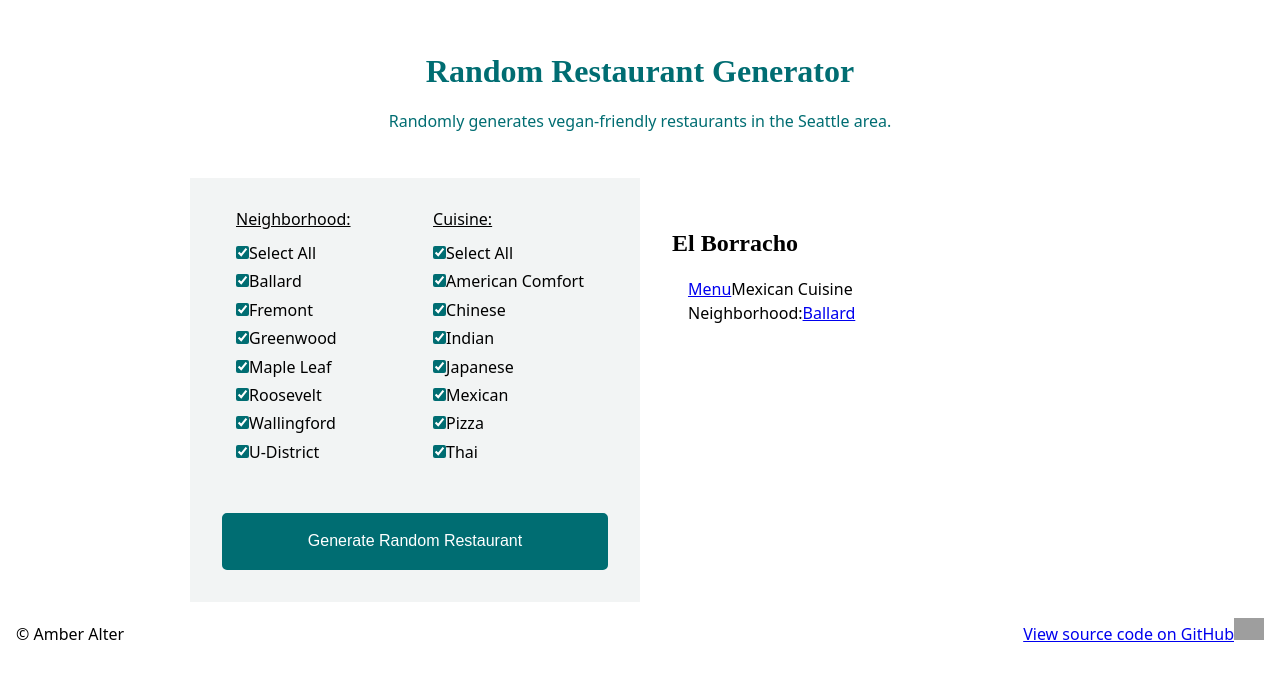
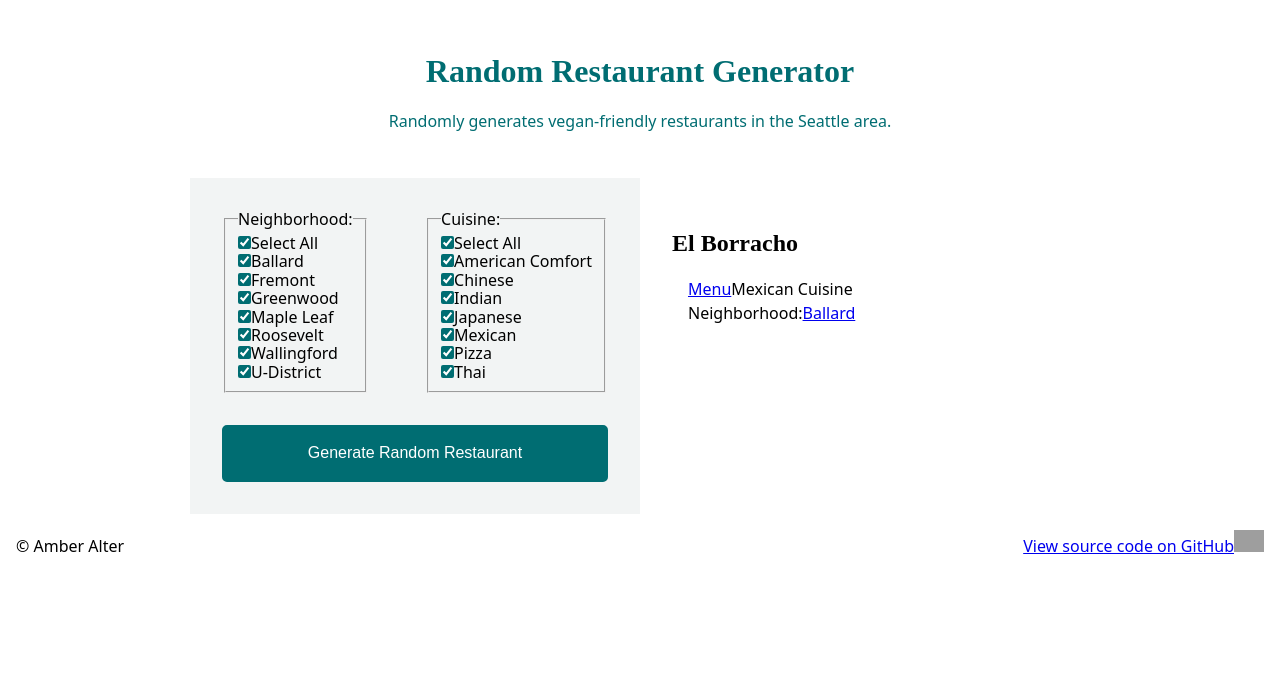
Before and after one commit to amalter/random-restaurant-generator-react, a React (Create React App) app: page / in a window 1280 px wide. Shown: the top 678 px of the page. Built offline with nearby package versions, Linux system fonts and the light colour scheme; grey boxes are pictures that could not be loaded.

Commit message:
set up fieldset, checkbox components and data

```diff
--- a/src/App.js
+++ b/src/App.js
@@ -1,6 +1,6 @@
 import "./App.css";
 //import { useRestaurantData } from "./hooks/useRestaurantData";
-import FilterSelect from "./components/FilterSelect";
+import FilterSelect from "./components/FilterForm";
 import Button from "./components/Button";
 import Restaurant from "./components/Restaurant";
 import { useEffect } from "react";
--- /dev/null
+++ b/src/apis/inputs.js
@@ -0,0 +1,86 @@
+export const inputs = {
+  neighborhoods: [
+    {
+      name: "Select All",
+      id: "all",
+      class: "neighborhood",
+    },
+    {
+      name: "Ballard",
+      id: "ballard",
+      class: "neighborhood",
+    },
+    {
+      name: "Fremont",
+      id: "fremont",
+      class: "neighborhood",
+    },
+    {
+      name: "Greenwood",
+      id: "greenwood",
+      class: "neighborhood",
+    },
+    {
+      name: "Maple Leaf",
+      id: "maple-leaf",
+      class: "neighborhood",
+    },
+    {
+      name: "Roosevelt",
+      id: "roosevelt",
+      class: "neighborhood",
+    },
+    {
+      name: "Wallingford",
+      id: "wallingford",
+      class: "neighborhood",
+    },
+    {
+      name: "U-District",
+      id: "u-district",
+      class: "neighborhood",
+    },
+  ],
+  cuisines: [
+    {
+      name: "Select All",
+      id: "all",
+      class: "cuisine",
+    },
+    {
+      name: "American Comfort",
+      id: "american-comfort",
+      class: "cuisine",
+    },
+    {
+      name: "Chinese",
+      id: "chinese",
+      class: "cuisine",
+    },
+    {
+      name: "Indian",
+      id: "indian",
+      class: "cuisine",
+    },
+    {
+      name: "Japanese",
+      id: "japanese",
+      class: "cuisine",
+    },
+    {
+      name: "Mexican",
+      id: "mexican",
+      class: "cuisine",
+    },
+    {
+      name: "Pizza",
+      id: "pizza",
+      class: "cuisine",
+    },
+    {
+      name: "Thai",
+      id: "thai",
+      class: "cuisine",
+    },
+  ],
+};
--- /dev/null
+++ b/src/components/Checkbox.js
@@ -0,0 +1,19 @@
+export default function Checkbox({
+  fieldsetClass,
+  checkboxClass,
+  checkboxName,
+  checkboxId,
+}) {
+  return (
+    <div className="{fieldsetClass}__field">
+      <input
+        className="{checkboxClass}"
+        type="checkbox"
+        id="{checkboxId}"
+        name="{checkboxName}"
+        checked
+      />
+      <label for="{checkboxName}">{checkboxName}</label>
+    </div>
+  );
+}
--- /dev/null
+++ b/src/components/Fieldset.js
@@ -0,0 +1,16 @@
+import Checkbox from "./Checkbox";
+export default function Fieldset({ category, fieldsetClass, legend, inputs }) {
+  return (
+    <fieldset className="{fieldsetClass} {category}">
+      <legend>{legend}:</legend>
+      {inputs.map((input) => (
+        <Checkbox
+          fieldsetClass={fieldsetClass}
+          checkboxClass={input.class}
+          checkboxName={input.name}
+          checkboxId={input.id}
+        />
+      ))}
+    </fieldset>
+  );
+}
--- /dev/null
+++ b/src/components/FilterForm.js
@@ -0,0 +1,30 @@
+import Button from "./Button";
+import { inputs } from "../apis/inputs";
+
+import Fieldset from "./Fieldset";
+
+export default function FilterSelect() {
+  return (
+    <section className="filter-form">
+      <form action="" method="get" id="restaurant-filter_form">
+        <div className="filters">
+          <Fieldset
+            category={"neighborhoods"}
+            fieldsetClass={"filters_fieldset"}
+            legend={"Neighborhood"}
+            inputs={inputs.neighborhoods}
+          />
+          <Fieldset
+            category={"cuisines"}
+            fieldsetClass={"filters_fieldset"}
+            legend={"Cuisine"}
+            inputs={inputs.cuisines}
+          />
+        </div>
+
+        <div className="message-alert"></div>
+        <Button />
+      </form>
+    </section>
+  );
+}
--- a/src/components/FilterSelect.js
+++ /dev/null
@@ -1,183 +0,0 @@
-import Button from "./Button";
-
-export default function FilterSelect() {
-  return (
-    <section className="filter-form">
-      <form action="" method="get" id="restaurant-filter_form">
-        <div className="filters">
-          <fieldset className="filters_fieldset neighborhoods">
-            <legend>Neighborhood:</legend>
-            <div className="filters_fieldset__field">
-              <input
-                className="neighborhood"
-                type="checkbox"
-                id="all"
-                name="All"
-                checked
-              />
-              <label for="All">Select All</label>
-            </div>
-            <div className="filters_fieldset__field">
-              <input
-                className="neighborhood"
-                type="checkbox"
-                id="ballard"
-                name="Ballard"
-                checked
-              />
-              <label for="Ballard">Ballard</label>
-            </div>
-            <div className="filters_fieldset__field">
-              <input
-                className="neighborhood"
-                type="checkbox"
-                id="fremont"
-                name="Fremont"
-                checked
-              />
-              <label for="Fremont">Fremont</label>
-            </div>
-            <div className="filters_fieldset__field">
-              <input
-                className="neighborhood"
-                type="checkbox"
-                id="greenwood"
-                name="Greenwood"
-                checked
-              />
-              <label for="Greenwood">Greenwood</label>
-            </div>
-            <div className="filters_fieldset__field">
-              <input
-                className="neighborhood"
-                type="checkbox"
-                id="maple-leaf"
-                name="Maple Leaf"
-                checked
-              />
-              <label for="Maple Leaf">Maple Leaf</label>
-            </div>
-            <div className="filters_fieldset__field">
-              <input
-                className="neighborhood"
-                type="checkbox"
-                id="roosevelt"
-                name="Roosevelt"
-                checked
-              />
-              <label for="Roosevelt">Roosevelt</label>
-            </div>
-            <div className="filters_fieldset__field">
-              <input
-                className="neighborhood"
-                type="checkbox"
-                id="wallingford"
-                name="Wallingford"
-                checked
-              />
-              <label for="Wallingford">Wallingford</label>
-            </div>
-            <div className="filters_fieldset__field">
-              <input
-                className="neighborhood"
-                type="checkbox"
-                id="u-district"
-                name="U-District"
-                checked
-              />
-              <label for="U-District">U-District</label>
-            </div>
-          </fieldset>
-          {/* neighborhoods*/}
-          <fieldset className="filters_fieldset cuisines">
-            <legend>Cuisine:</legend>
-            <div className="filters_fieldset__field">
-              <input
-                className="cuisine"
-                type="checkbox"
-                id="all"
-                name="All"
-                checked
-              />
-              <label for="All">Select All</label>
-            </div>
-            <div className="filters_fieldset__field">
-              <input
-                className="cuisine"
-                type="checkbox"
-                id="american-comfort"
-                name="American Comfort"
-                checked
-              />
-              <label for="American Comfort">American Comfort</label>
-            </div>
-            <div className="filters_fieldset__field">
-              <input
-                className="cuisine"
-                type="checkbox"
-                id="chinese"
-                name="Chinese"
-                checked
-              />
-              <label for="Chinese">Chinese</label>
-            </div>
-            <div className="filters_fieldset__field">
-              <input
-                className="cuisine"
-                type="checkbox"
-                id="indian"
-                name="Indian"
-                checked
-              />
-              <label for="Indian">Indian</label>
-            </div>
-            <div className="filters_fieldset__field">
-              <input
-                className="cuisine"
-                type="checkbox"
-                id="japanese"
-                name="Japanese"
-                checked
-              />
-              <label for="Japanese">Japanese</label>
-            </div>
-            <div className="filters_fieldset__field">
-              <input
-                className="cuisine"
-                type="checkbox"
-                id="mexican"
-                name="Mexican"
-                checked
-              />
-              <label for="Mexican">Mexican</label>
-            </div>
-            <div className="filters_fieldset__field">
-              <input
-                className="cuisine"
-                type="checkbox"
-                id="pizza"
-                name="Pizza"
-                checked
-              />
-              <label for="Pizza">Pizza</label>
-            </div>
-            <div className="filters_fieldset__field">
-              <input
-                className="cuisine"
-                type="checkbox"
-                id="thai"
-                name="Thai"
-                checked
-              />
-              <label for="Thai">Thai</label>
-            </div>
-          </fieldset>
-          {/* cuisines */}
-        </div>
-
-        <div className="message-alert"></div>
-        <Button />
-      </form>
-    </section>
-  );
-}
```
